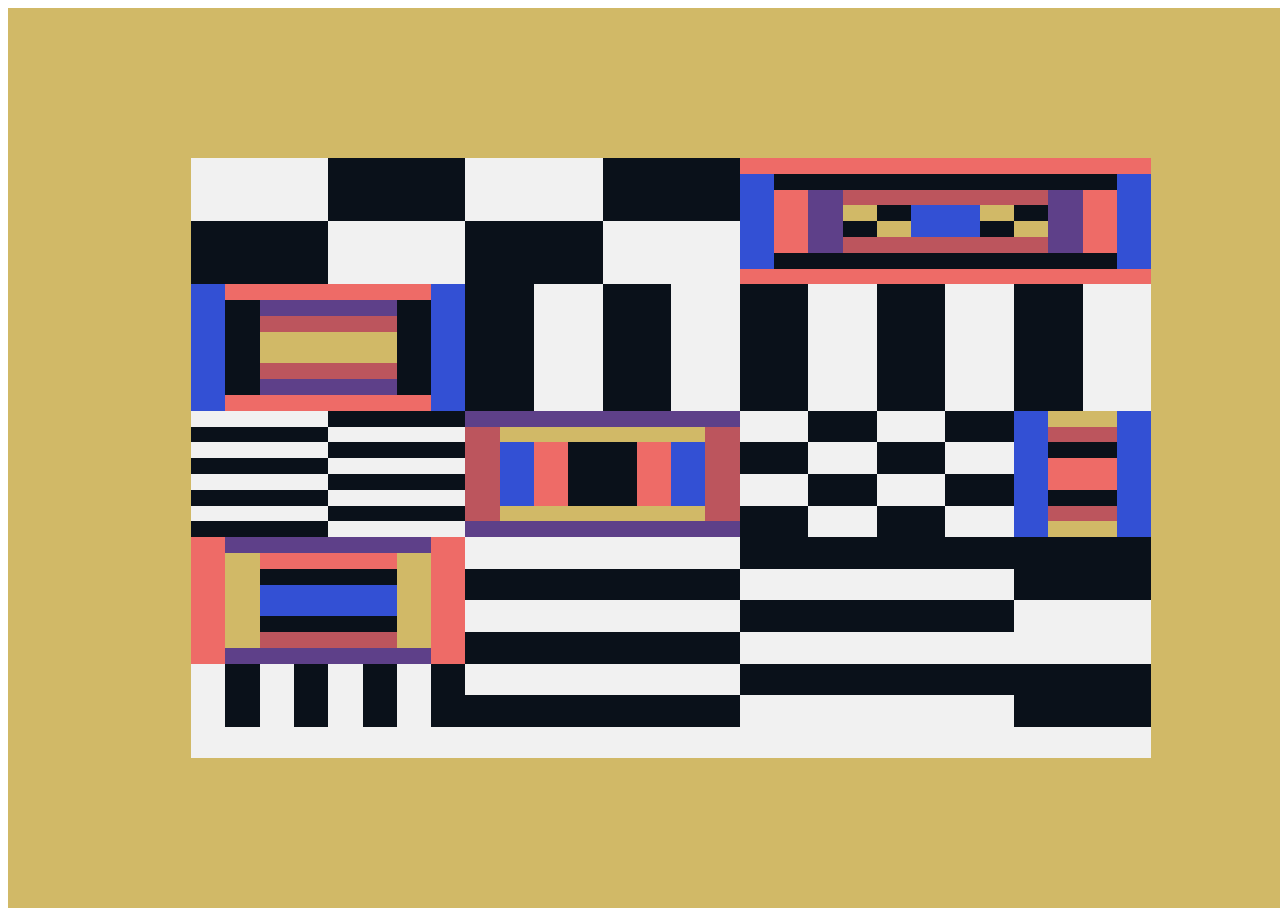
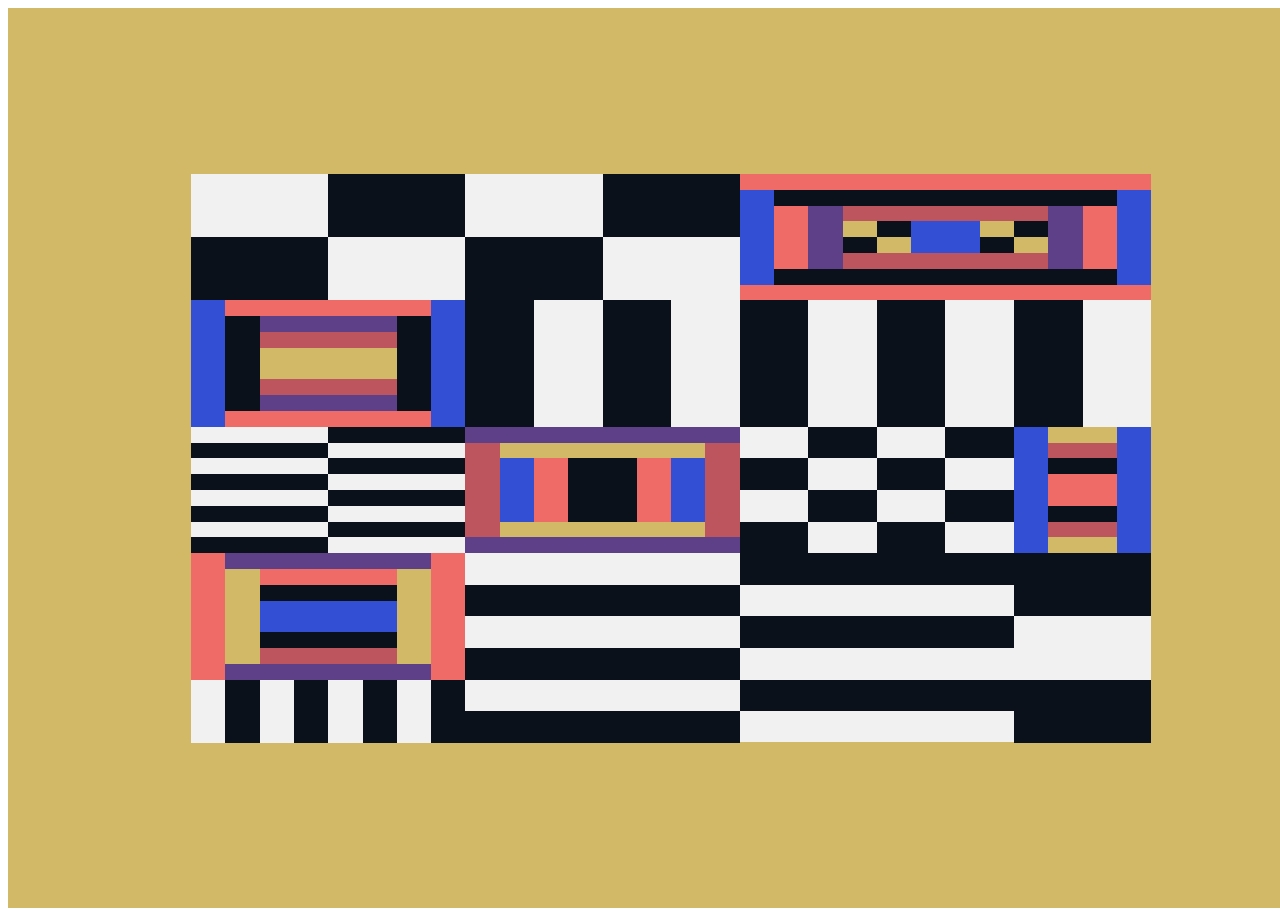
Before and after one commit to setheugene/shape, a website: page index.html in a window 1280 px wide. Shown: the top 916 px of the page. Drawn offline with nearby package versions, Linux system fonts and the light colour scheme.

Commit message:
height fix

```diff
--- a/scss/main.scss
+++ b/scss/main.scss
@@ -69,7 +69,7 @@ $dark-peach: #bc555d;
 
 #shapes {
   background-color: $light;
-  height: 75vh;
+  height: 71vh;
   width: 75vw;
   //----------------------------------------
   .r1 {
```
Also changed, not shown: css/main.css.
